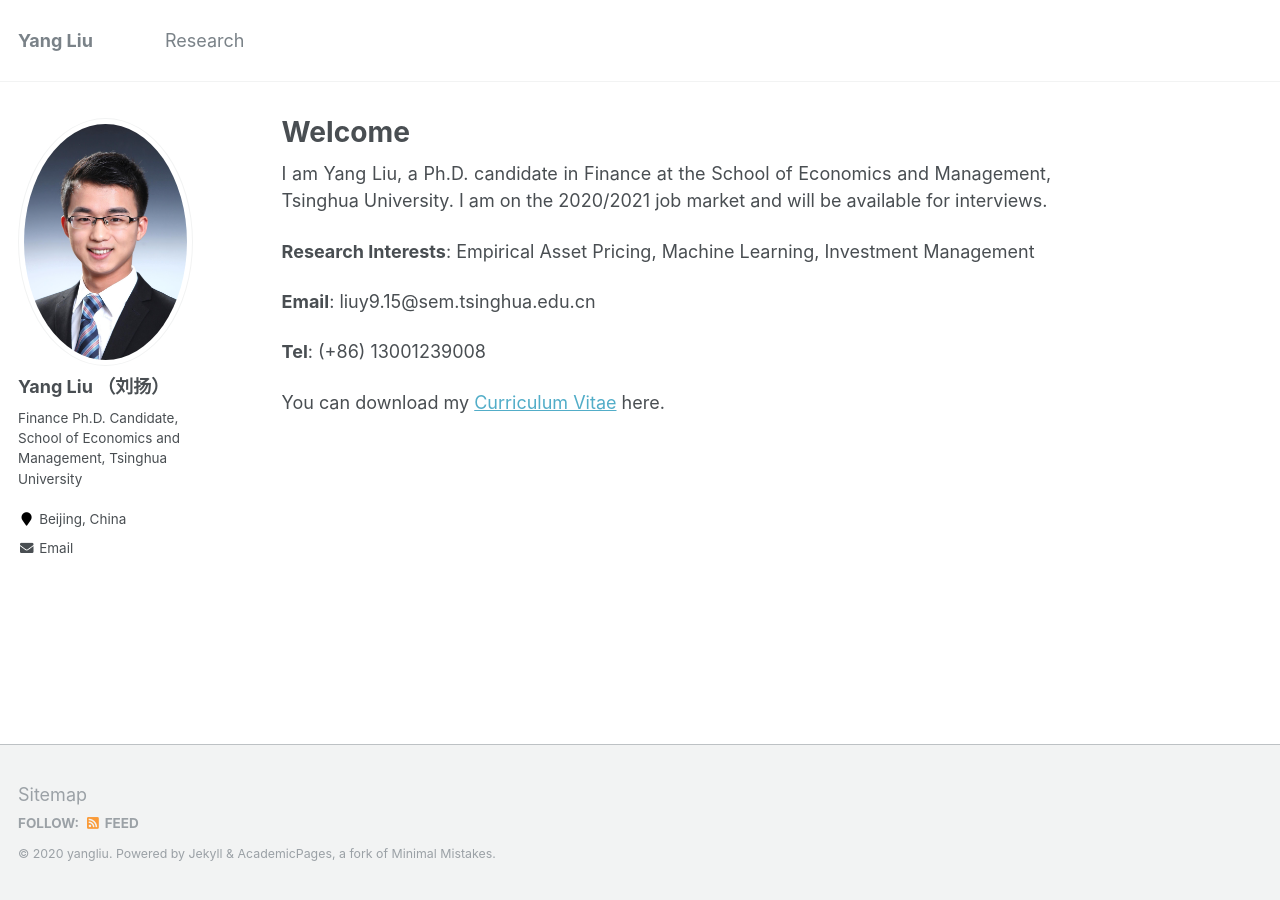
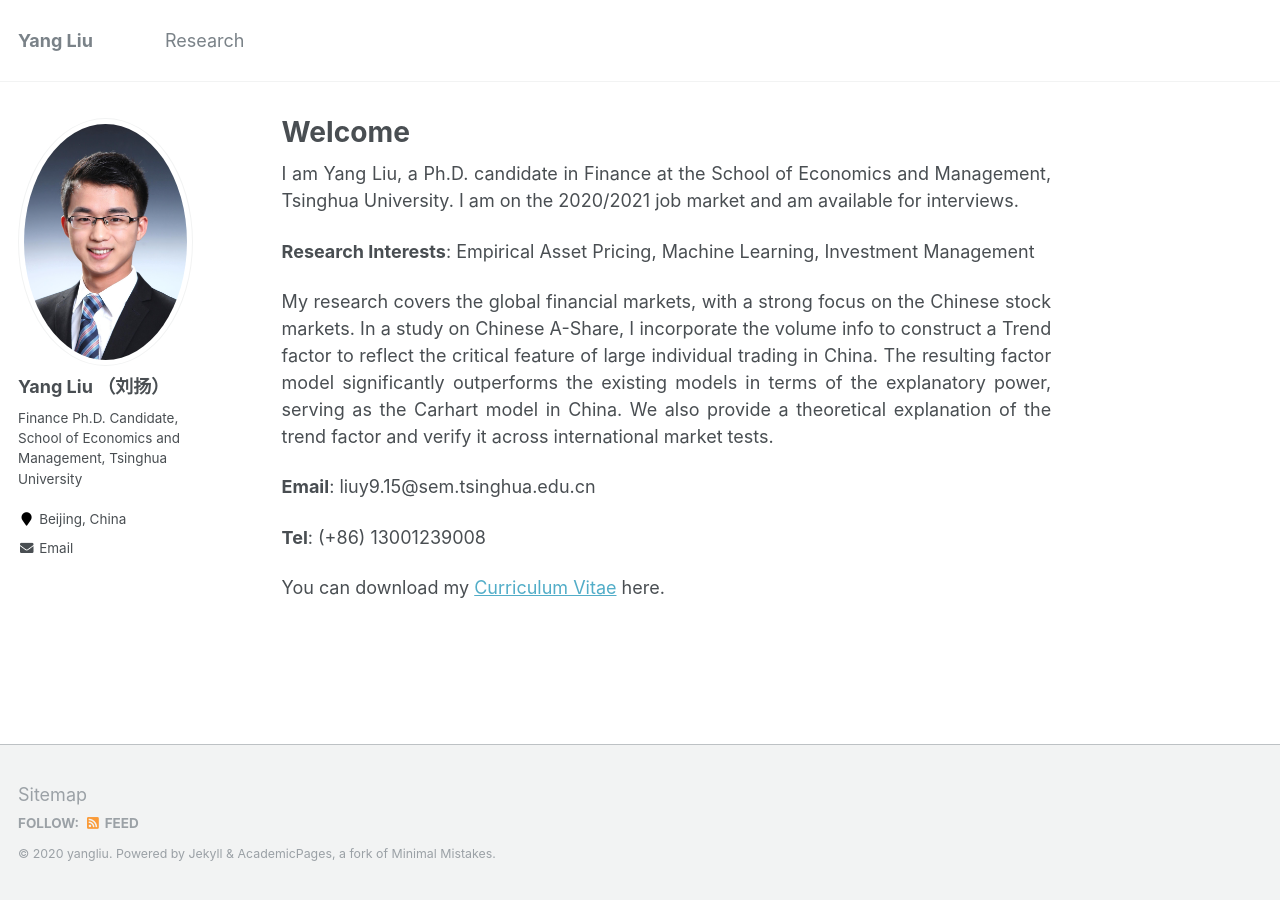
Before and after one commit to yangliu-finance/yangliu-finance.github.io, a Jekyll site: the page built from _pages/about.md, in a window 1280 px wide. Built offline with Jekyll 4.4.1, drawn with Linux system fonts in a browser that asks for light colours.

Commit message:
Update about.md

```diff
--- a/_pages/about.md
+++ b/_pages/about.md
@@ -8,9 +8,19 @@ redirect_from:
   - /about.html
 ---
 
-I am Yang Liu, a Ph.D. candidate in Finance at the School of Economics and Management, Tsinghua University. I am on the 2020/2021 job market and will be available for interviews.
+I am Yang Liu, a Ph.D. candidate in Finance at the School of Economics and Management, Tsinghua University. I am on the 2020/2021 job market and am available for interviews.
 
 **Research Interests**: Empirical Asset Pricing, Machine Learning, Investment Management
+
+My research covers the global financial markets, with a strong focus on the Chinese stock markets.
+In a study on Chinese A-Share, I incorporate the volume info to construct a Trend factor to
+reflect the critical feature of large individual trading in China.
+The resulting factor model significantly outperforms the existing models in terms of the explanatory power,
+serving as the Carhart model in China.
+We also provide a theoretical explanation of the trend factor and verify it across international market tests.
+
+
+
 
 **Email**: liuy9.15@sem.tsinghua.edu.cn
 
```
